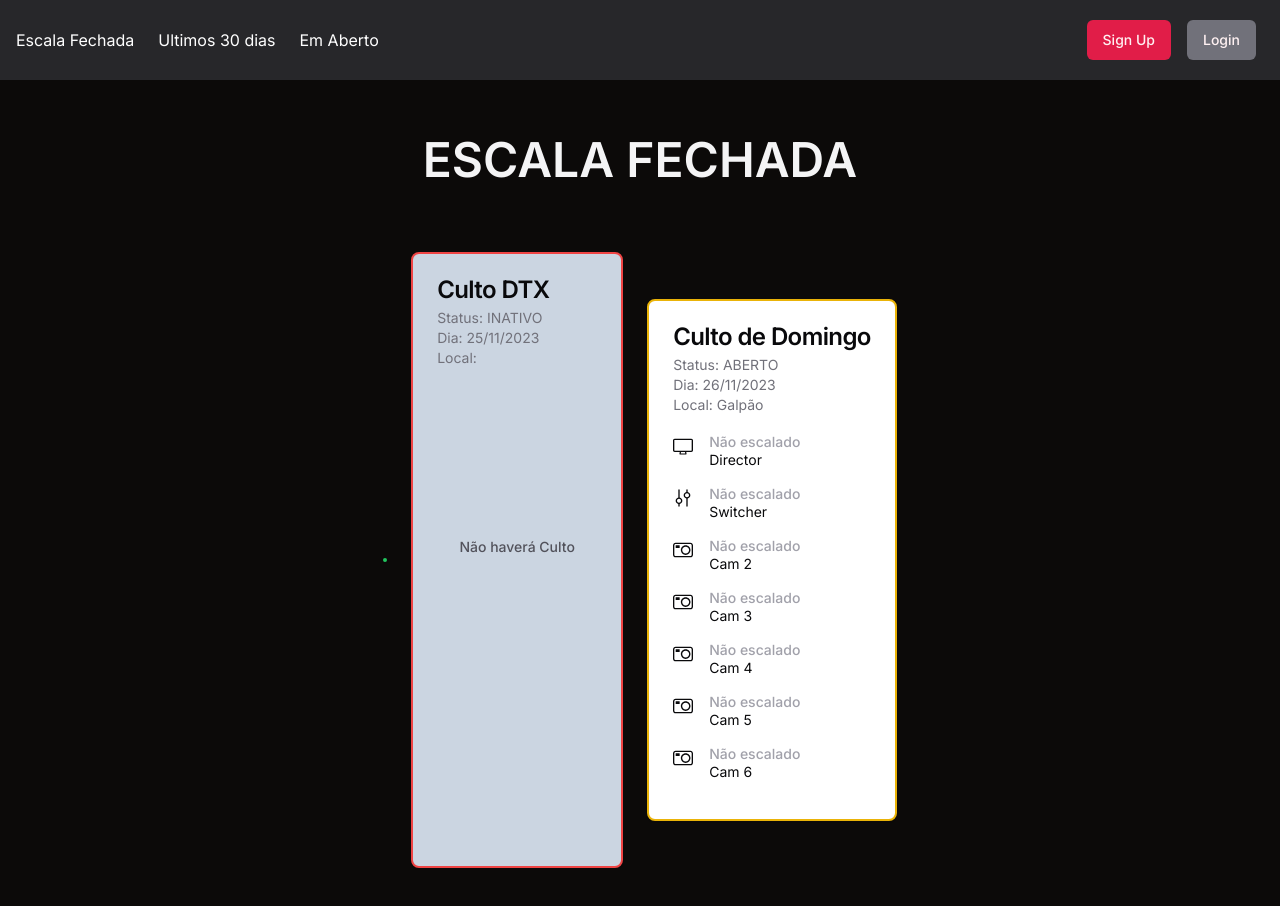
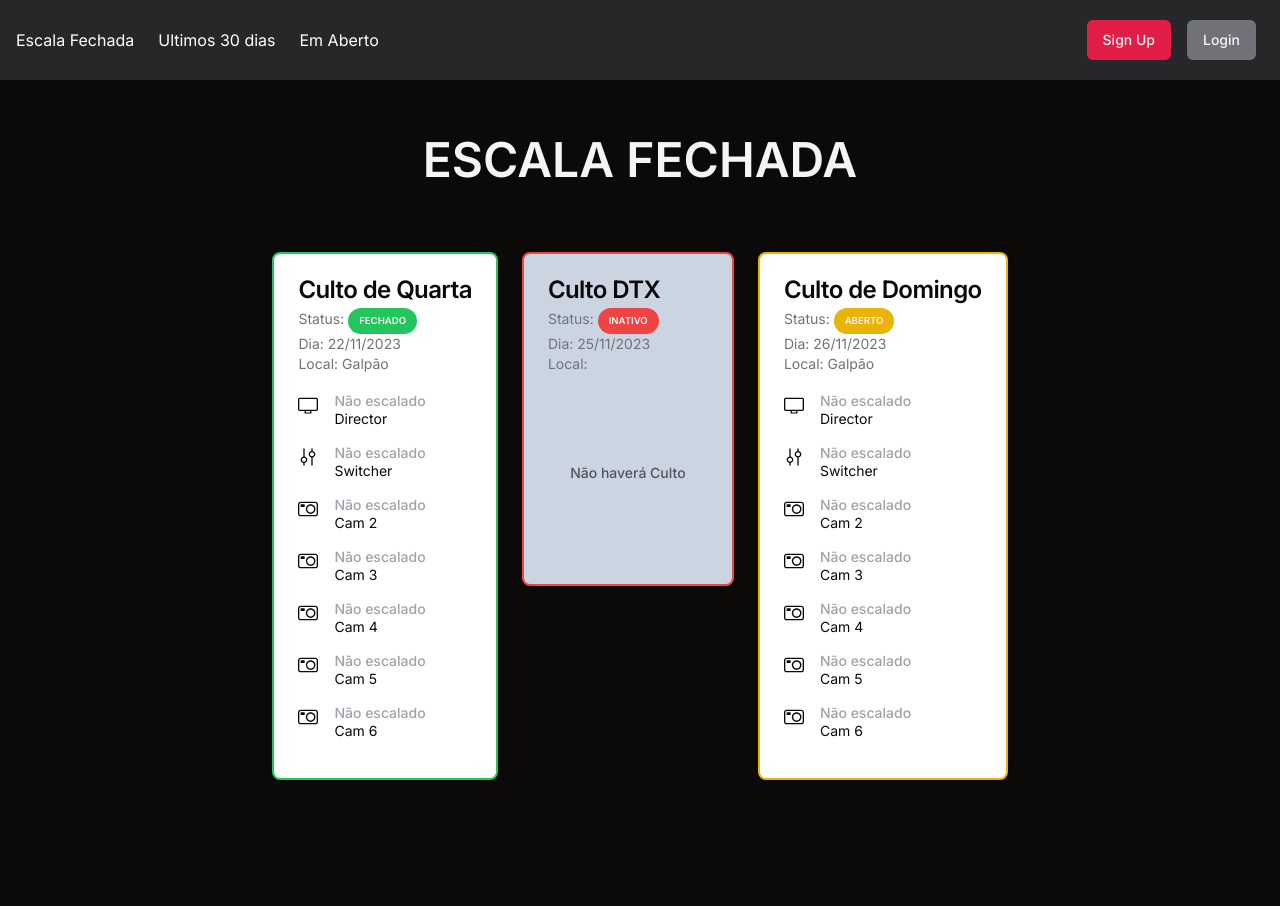
Before and after one commit to Dev-JosemarJunior/TransmissaoPIBB, a Next.js app: page / in a window 1280 px wide. Shown: the top 906 px of the page. Built offline with nearby package versions, Linux system fonts and the light colour scheme.

Commit message:
Fix: Ajustes visuais no status e disposição de elementos na Page Principal

```diff
--- a/src/app/page.tsx
+++ b/src/app/page.tsx
@@ -15,9 +15,9 @@
       <h1 className="my-14 text-center text-3xl uppercase text-zinc-100 font-semibold bold md:text-5xl">
         Escala Fechada
       </h1>
-      <div className=" flex flex-col items-center justify-center px-24 md:flex-row ">
+      <div className=" flex flex-col items-start justify-center px-24 md:flex-row ">
         <ServiceCard serviceTitle={"Culto de Quarta"} serviceStatus={"FECHADO"} serviceDate={"22/11/2023"} servicePlace={"Galpão"}  />
-        <ServiceCard serviceTitle={"Culto DTX"} serviceStatus={"INATIVO"} serviceDate={"25/11/2023"}/>
+        <ServiceCard serviceTitle={"Culto DTX"} serviceStatus={"INATIVO"} serviceDate={"25/11/2023"} />
         <ServiceCard serviceTitle={"Culto de Domingo"} serviceStatus={"ABERTO"} serviceDate={"26/11/2023"} servicePlace={"Galpão"} />
       </div>
     </main>
--- a/src/components/servicecard2.tsx
+++ b/src/components/servicecard2.tsx
@@ -6,6 +6,7 @@
   CardHeader,
   CardTitle,
 } from "@/components/ui/card";
+import { Badge } from "@/components/ui/badge";
 import {
   CameraIcon,
   MixerVerticalIcon,
@@ -189,11 +190,11 @@
   ) {
     if (serviceProps.serviceStatus == "INATIVO") {
       return (
-        <Card className="m-2 min-h-[38.5rem] border-2 border-red-500 bg-slate-300 md:m-3">
+        <Card className="m-2 h-full border-2 border-red-500 bg-slate-300 md:m-3">
           <CardHeader className="min-w-[13rem] pb-3">
             <CardTitle>{serviceProps.serviceTitle}</CardTitle>
             <CardDescription>
-              Status: {serviceProps.serviceStatus}
+              Status: <Badge variant="destructive" className="text-[0.60rem]">{serviceProps.serviceStatus}</Badge>
               <br />
               Dia: {serviceProps.serviceDate}
               <br />
@@ -202,7 +203,7 @@
           </CardHeader>
           <CardContent className="grid gap-1">
             <div className="flex items-center justify-center">
-              <div className="px-2  py-40">
+              <div className="py-20">
                 <p className="text-sm font-medium leading-none  text-zinc-600">
                   Não haverá Culto
                 </p>
@@ -217,7 +218,7 @@
           <CardHeader className="min-w-[13rem] pb-3">
             <CardTitle>{serviceProps.serviceTitle}</CardTitle>
             <CardDescription>
-              Status: {serviceProps.serviceStatus}
+              Status: <Badge className="bg-yellow-500 text-[0.60rem] hover:bg-yellow-400">{serviceProps.serviceStatus}</Badge>
               <br />
               Dia: {serviceProps.serviceDate}
               <br />
@@ -230,33 +231,33 @@
     } else if (serviceProps.serviceStatus == "FECHADO") {
       return (
         <Card className="m-2 border-2 border-green-500 md:m-3">
-          {/* <CardHeader className="min-w-[13rem] pb-3">
+          <CardHeader className="min-w-[13rem] pb-3">
             <CardTitle>{serviceProps.serviceTitle}</CardTitle>
             <CardDescription>
-              Status: {serviceProps.serviceStatus}
+              Status: <Badge className="bg-green-500 text-[0.60rem] hover:bg-green-400">{serviceProps.serviceStatus}</Badge>
               <br />
               Dia: {serviceProps.serviceDate}
               <br />
               Local: {serviceProps.servicePlace}
             </CardDescription>
           </CardHeader>
-          {buildCardUserInfo(usersProps)} */}
+          {buildCardUserInfo(usersProps)}
         </Card>
       );
     } else if (serviceProps.serviceStatus == "CONCLUIDO") {
       return (
         <Card className="m-2 border-2 bg-zinc-400 border-zinc-400 md:m-3">
-          {/* <CardHeader className="min-w-13rem] pb-3">
+          <CardHeader className="min-w-13rem] pb-3">
             <CardTitle>{serviceProps.serviceTitle}</CardTitle>
             <CardDescription>
-              Status: {serviceProps.serviceStatus}
+              Status: <Badge variant="outline"></Badge>
               <br />
               Dia: {serviceProps.serviceDate}
               <br />
               Local: {serviceProps.servicePlace}
             </CardDescription>
           </CardHeader>
-          {buildCardUserInfo(usersProps)} */}
+          {buildCardUserInfo(usersProps)}
         </Card>
       );
     } else {
--- /dev/null
+++ b/src/components/ui/badge.tsx
@@ -0,0 +1,36 @@
+import * as React from "react"
+import { cva, type VariantProps } from "class-variance-authority"
+
+import { cn } from "@/lib/utils"
+
+const badgeVariants = cva(
+  "inline-flex items-center rounded-full border px-2.5 py-0.5 text-xs font-semibold transition-colors focus:outline-none focus:ring-2 focus:ring-ring focus:ring-offset-2",
+  {
+    variants: {
+      variant: {
+        default:
+          "border-transparent bg-primary text-primary-foreground hover:bg-primary/80",
+        secondary:
+          "border-transparent bg-secondary text-secondary-foreground hover:bg-secondary/80",
+        destructive:
+          "border-transparent bg-destructive text-destructive-foreground hover:bg-destructive/80",
+        outline: "text-foreground",
+      },
+    },
+    defaultVariants: {
+      variant: "default",
+    },
+  }
+)
+
+export interface BadgeProps
+  extends React.HTMLAttributes<HTMLDivElement>,
+    VariantProps<typeof badgeVariants> {}
+
+function Badge({ className, variant, ...props }: BadgeProps) {
+  return (
+    <div className={cn(badgeVariants({ variant }), className)} {...props} />
+  )
+}
+
+export { Badge, badgeVariants }
```
